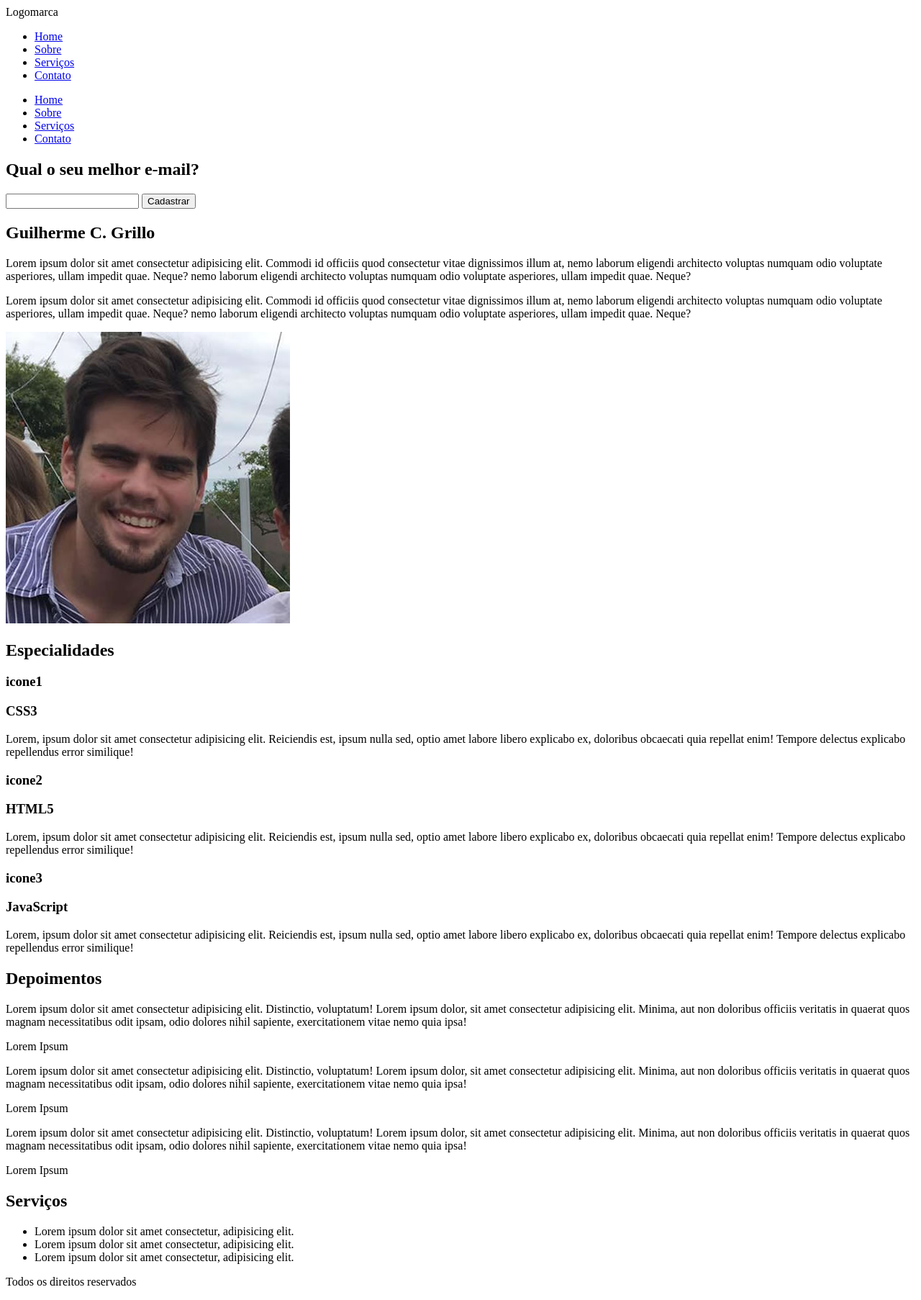
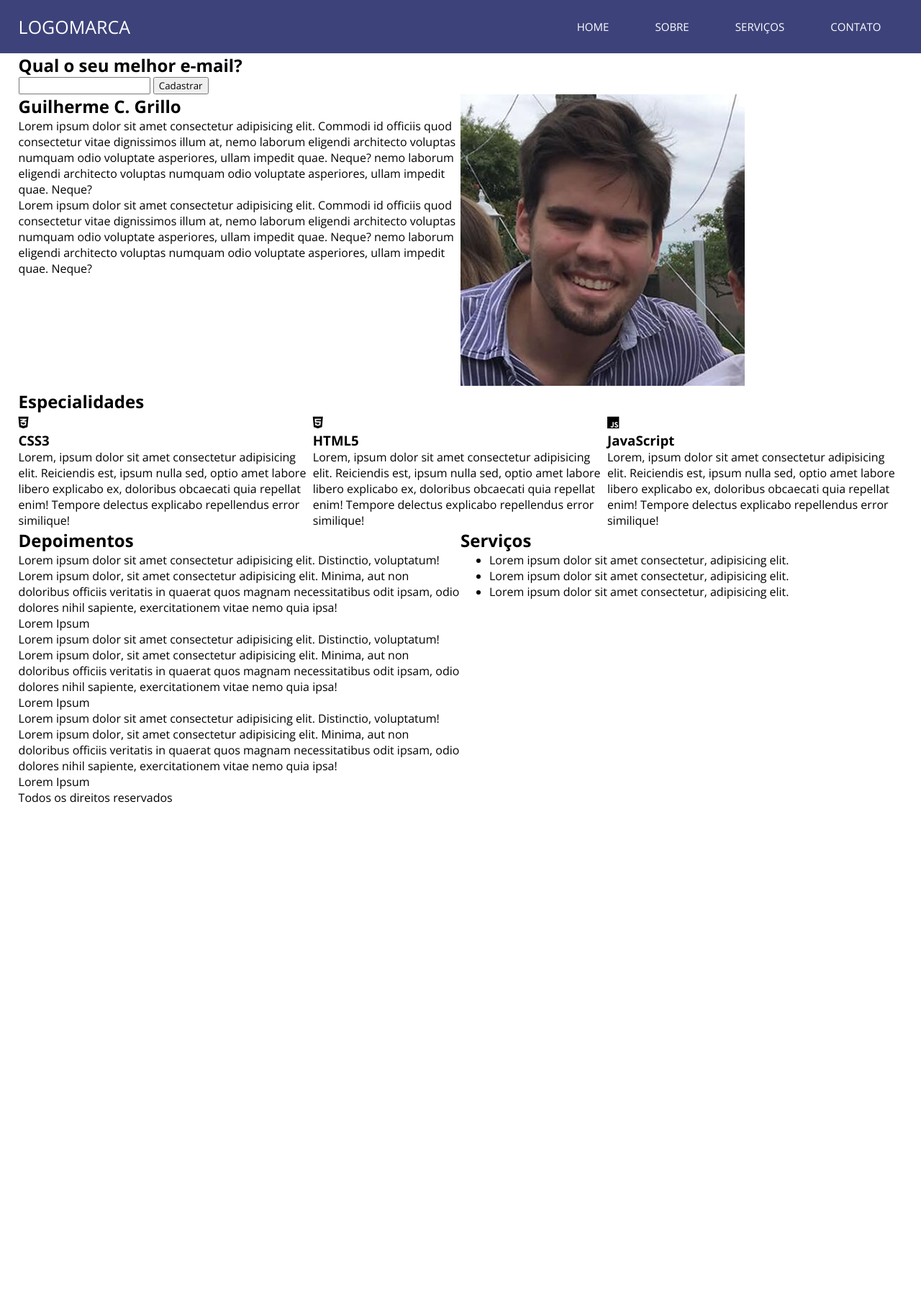
Before and after one commit to gustavoalvesdev/curso-dev-web-danki, a PHP site: page / in a window 1280 px wide. Shown: the whole page at 72% size. After the commit the page ends 1115 px from the top, so only its background shows below. Run offline with PHP 8.4, Linux system fonts and the light colour scheme.

Commit message:
Iniciando com CSS

```diff
--- /dev/null
+++ b/Projeto_01/estilo/style.css
@@ -0,0 +1,67 @@
+* {
+    padding: 9;
+    margin: 0;
+    box-sizing: border-box;
+    font-family: 'Open Sans', sans-serif;
+}
+
+.center {
+    max-width: 1280px;
+    padding: 0 2%;
+    margin: 0 auto;
+}
+
+.w33 {
+    width :33.3%;
+}
+
+.w50 {
+    width: 50%;
+}
+
+.left {
+    float: left;
+}
+
+.right {
+    float: right;
+}
+
+.clear {
+    clear: both;
+}
+
+header {
+    padding: 20px 0;
+    background: #3D437A;
+}
+
+header .logo {
+    font-size: 25px;
+    color: #FFF;
+    font-weight: 300;
+    text-transform: uppercase;
+}
+
+.mobile {
+    display: none;
+}
+
+nav.desktop ul {
+    position: relative;
+    top: 6px;
+    list-style-type: none;
+}
+
+nav.desktop li {
+    font-weight: 300;
+    font-size: 15px;
+    padding: 0 30px;
+    text-transform: uppercase;
+    display: inline-block;
+}
+
+nav.desktop a {
+    color: #FFF;
+    text-decoration :none;
+}
--- a/Projeto_01/index.php
+++ b/Projeto_01/index.php
@@ -6,13 +6,18 @@
     <title>Projeto 01</title>
     <meta name="description" content="Descrição do meu website">
     <meta name="keywords" content="Palavras,chave,do,meu,site">
+    <link rel="preconnect" href="https://fonts.googleapis.com">
+    <link rel="preconnect" href="https://fonts.gstatic.com" crossorigin>
+    <link href="https://fonts.googleapis.com/css2?family=Open+Sans:ital,wght@0,300..800;1,300..800&display=swap" rel="stylesheet">
+    <link rel="stylesheet" href="https://cdnjs.cloudflare.com/ajax/libs/font-awesome/5.15.3/css/all.min.css">
+    <link rel="stylesheet" href="estilo/style.css">
 </head>
 <body>
     <header>
         <div class="center">
-            <div class="logo">Logomarca</div>
+            <div class="logo left">Logomarca</div>
             <!-- logo -->
-             <nav class="desktop">
+             <nav class="desktop right">
                 <ul>
                     <li><a href="#">Home</a></li>
                     <li><a href="#">Sobre</a></li>
@@ -21,7 +26,7 @@
                 </ul>
              </nav>
              <!-- desktop -->
-             <nav class="mobile">
+             <nav class="mobile right">
                 <ul>
                     <li><a href="#">Home</a></li>
                     <li><a href="#">Sobre</a></li>
@@ -29,7 +34,9 @@
                     <li><a href="#">Contato</a></li>
                 </ul>
              </nav>
-             <!-- mobile -->
+            <!-- mobile -->
+            <div class="clear"></div>
+            <!-- clear -->
         </div>
         <!-- center -->
     </header>
@@ -48,7 +55,7 @@
 
     <section class="descricao-autor">
         <div class="center">
-            <div class="w50">
+            <div class="w50 left">
                 <h2>Guilherme C. Grillo</h2>
                 <p>
                     Lorem ipsum dolor sit amet consectetur adipisicing elit. Commodi id officiis quod consectetur vitae dignissimos illum at, nemo laborum eligendi architecto voluptas numquam odio voluptate asperiores, ullam impedit quae. Neque? nemo laborum eligendi architecto voluptas numquam odio voluptate asperiores, ullam impedit quae. Neque?
@@ -58,10 +65,12 @@
                 </p>
             </div>
             <!-- w50 -->
-            <div class="w50">
+            <div class="w50 left">
                 <img src="images/foto.jpg">
             </div>
             <!-- w50 -->
+            <div class="clear"></div>
+            <!-- clear -->
         </div>
         <!-- center -->
     </section>
@@ -71,37 +80,39 @@
         <div class="center">
             <h2 class="title">Especialidades</h2>
             <!-- title -->
-            <div class="box-especialidade">
-                <h3>icone1</h3>
+            <div class="w33 left box-especialidade">
+                <h3><i class="fab fa-css3-alt"></i></h3>
                 <h3>CSS3</h3>
                 <p>
                     Lorem, ipsum dolor sit amet consectetur adipisicing elit. Reiciendis est, ipsum nulla sed, optio amet labore libero explicabo ex, doloribus obcaecati quia repellat enim! Tempore delectus explicabo repellendus error similique!
                 </p>
             </div>
             <!-- box-especialidade -->
-            <div class="box-especialidade">
-                <h3>icone2</h3>
+            <div class="w33 left box-especialidade">
+                <h3><i class="fab fa-html5"></i></h3>
                 <h3>HTML5</h3>
                 <p>
                     Lorem, ipsum dolor sit amet consectetur adipisicing elit. Reiciendis est, ipsum nulla sed, optio amet labore libero explicabo ex, doloribus obcaecati quia repellat enim! Tempore delectus explicabo repellendus error similique!
                 </p>
             </div>
             <!-- box-especialidade -->
-            <div class="box-especialidade">
-                <h3>icone3</h3>
+            <div class="w33 left box-especialidade">
+                <h3><i class="fab fa-js"></i></h3>
                 <h3>JavaScript</h3>
                 <p>
                     Lorem, ipsum dolor sit amet consectetur adipisicing elit. Reiciendis est, ipsum nulla sed, optio amet labore libero explicabo ex, doloribus obcaecati quia repellat enim! Tempore delectus explicabo repellendus error similique!
                 </p>
             </div>
             <!-- box-especialidade -->
+            <div class="clear"></div>
+            <!-- clear -->
         </div>
         <!-- center -->
     </section>
     <!-- especialidades -->
     <section class="extras">
         <div class="center">
-            <div class="w50">
+            <div class="w50 left">
                 <h2 class="title">Depoimentos</h2>
                 <!-- title -->
                 <div class="depoimento-single">
@@ -127,7 +138,7 @@
                 <!-- depoimento-single -->
             </div>
             <!-- w50 -->
-            <div class="w50">
+            <div class="w50 left">
                 <h2 class="title">Serviços</h2>
                 <!-- title -->
                 <div class="servicos">
@@ -140,6 +151,8 @@
                 <!-- servicos -->
             </div>
             <!-- w50 -->
+            <div class="clear"></div>
+            <!-- clear -->
         </div>
         <!-- center -->
     </section>
```
